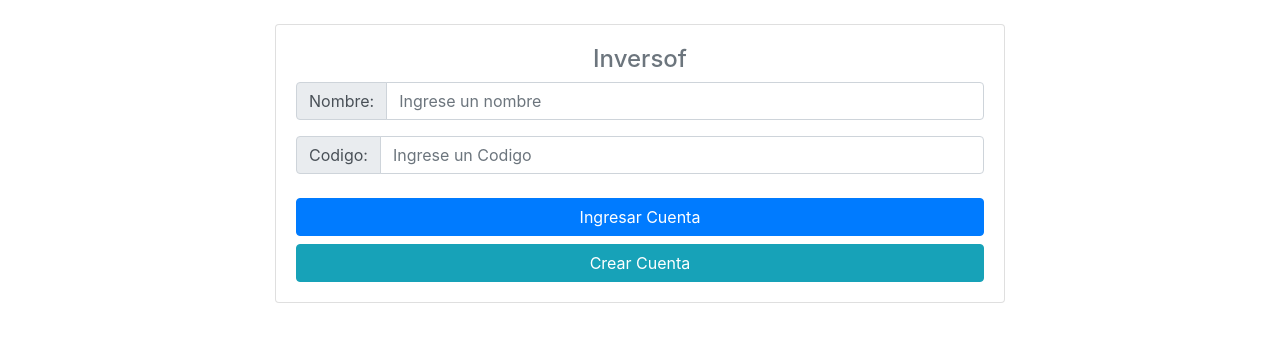
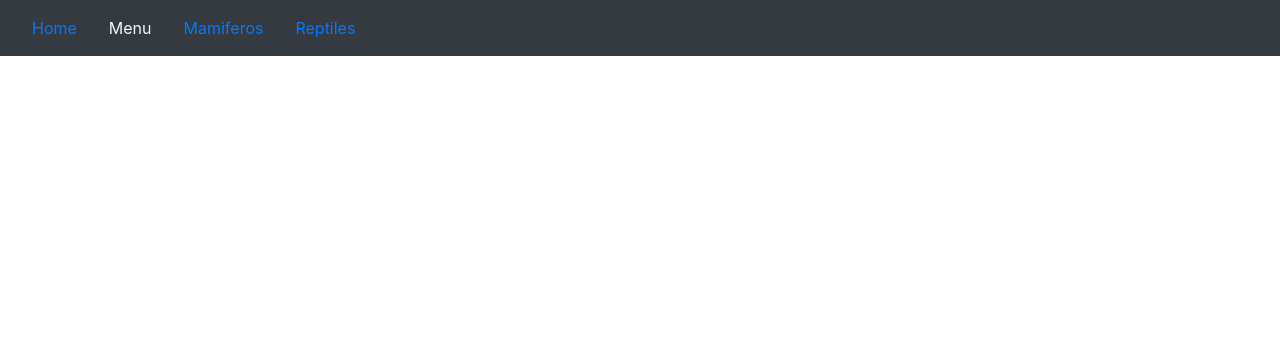
Before and after one commit to IsraelAbielRC/inversoft-webapp, a Vue app: page /Menu in a window 1280 px wide. Shown: the top 342 px of the page. Built offline with nearby package versions, Linux system fonts and the light colour scheme; what vue-sweetalert2 would draw is missing.

Commit message:
Rutas Parciales

```diff
--- a/package.json
+++ b/package.json
@@ -15,6 +15,7 @@
     "vue": "^2.6.12",
     "vue-chartjs": "^3.5.1",
     "vue-radial-progress": "^0.3.2",
+    "vue-router": "^3.5.1",
     "vue-sweetalert2": "^4.3.1"
   },
   "devDependencies": {
--- a/src/App.vue
+++ b/src/App.vue
@@ -1,16 +1,13 @@
 <template>
   <div id="app">
-    <page-usuarios />
+    <router-view></router-view>
   </div>
 </template>
 
 <script>
-import Usuarios from "./Pages/Usuarios/Usuarios.vue";
 export default {
   name: "App",
-  components: {
-    "page-usuarios": Usuarios,
-  },
+  components: {},
 };
 </script>
 
--- /dev/null
+++ b/src/Pages/Menu/Menu.vue
@@ -0,0 +1,15 @@
+<template>
+  <div>
+      <app-menu-bar/>
+      <router-view></router-view>
+  </div>
+</template>
+<script>
+import MenuBar from "./MenuBar.vue";
+export default {
+  name: "Menu",
+  components:{
+      'app-menu-bar': MenuBar
+  }
+};
+</script>
--- /dev/null
+++ b/src/Pages/Menu/MenuBar.vue
@@ -0,0 +1,32 @@
+<template>
+  <nav class="navbar navbar-dark bg-dark">
+    <ul class="nav">
+      <li class="nav-item">
+        <router-link class="nav-link" to="/" active-class="active" exact
+          >Home</router-link
+        >
+      </li>
+      <li class="nav-item">
+        <!--<a class="nav-link" href="/Aves">Aves</a>-->
+        <router-link class="nav-link" to="/Menu" active-class="active"
+          >Menu</router-link
+        >
+      </li>
+      <li class="nav-item">
+        <router-link class="nav-link" to="/Mamiferos" active-class="active"
+          >Mamiferos</router-link
+        >
+      </li>
+      <li class="nav-item">
+        <router-link class="nav-link" to="/Reptiles" active-class="active"
+          >Reptiles</router-link
+        >
+      </li>
+    </ul>
+  </nav>
+</template>
+<style scoped>
+.active {
+  color: aliceblue;
+}
+</style>
--- a/src/Pages/Usuarios/Usuarios.vue
+++ b/src/Pages/Usuarios/Usuarios.vue
@@ -27,7 +27,6 @@ export default {
   },
   watch: {
     EstatusPadre: function() {
-      console.log(this.EstatusPadre);
     },
   },
 };
--- a/src/main.js
+++ b/src/main.js
@@ -2,6 +2,13 @@ import Vue from 'vue'
 import App from './App.vue'
 import VueSweetalert2 from 'vue-sweetalert2'
 import 'sweetalert2/dist/sweetalert2.min.css';
+import VueRouter from 'vue-router';
+import { routes } from './router.js';
+Vue.use(VueRouter);
+const router = new VueRouter({
+  mode:'history',
+  routes
+});
 const options = {
   confirmButtonColor: '#41b882',
   cancelButtonColor: '#ff7674',
@@ -10,4 +17,5 @@ Vue.config.productionTip = false
 Vue.use(VueSweetalert2, options);
 new Vue({
   render: h => h(App),
+  router: router,
 }).$mount('#app')
--- /dev/null
+++ b/src/router.js
@@ -0,0 +1,6 @@
+import menu from './Pages/Menu/Menu.vue';
+import Inicio from './Pages/Usuarios/Usuarios.vue';
+export const routes = [
+    { path: "/Menu", component: menu},
+    { path: "/", component: Inicio}
+];
```
Also changed, not shown: 1 other file (tests, documents, lock files or other folders).
